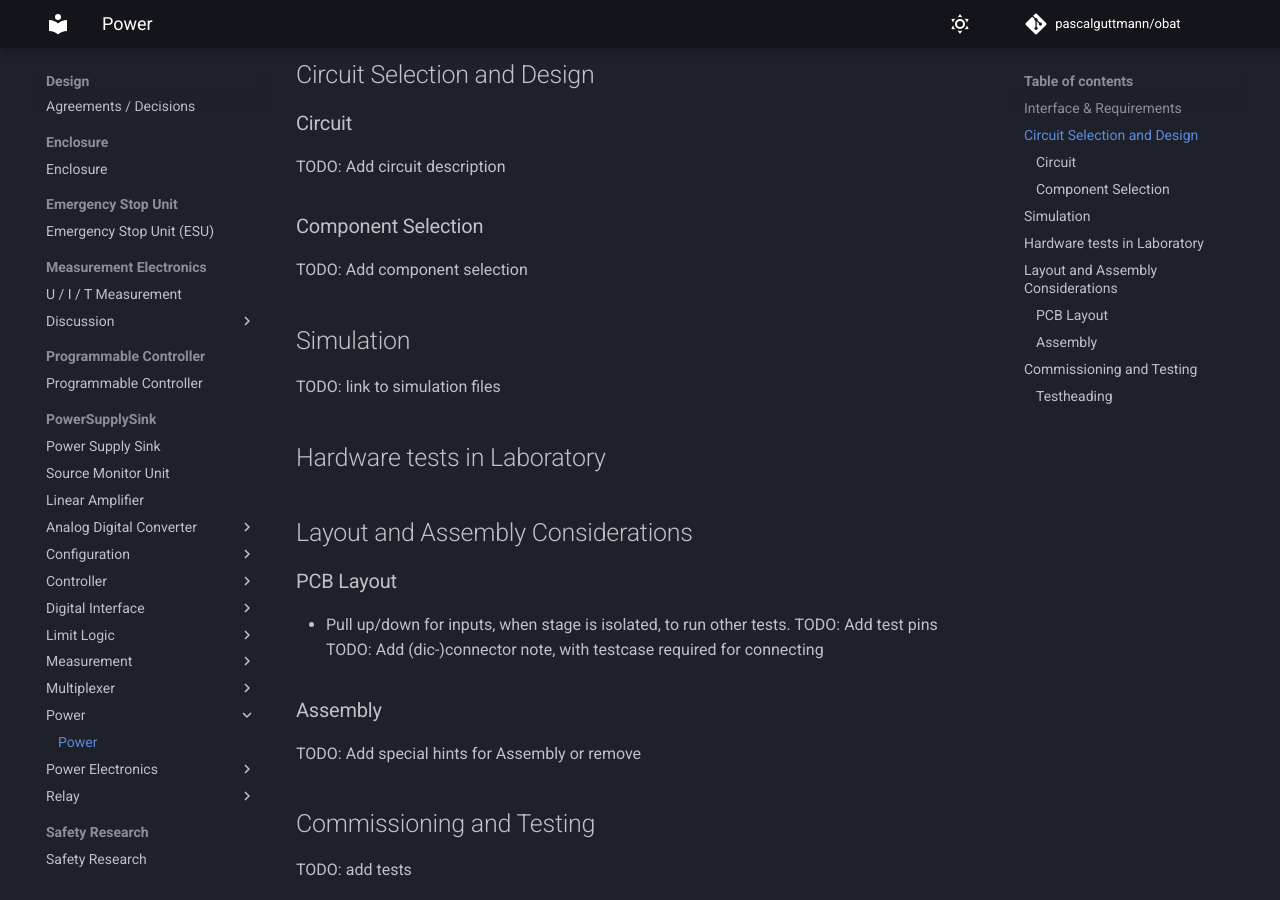
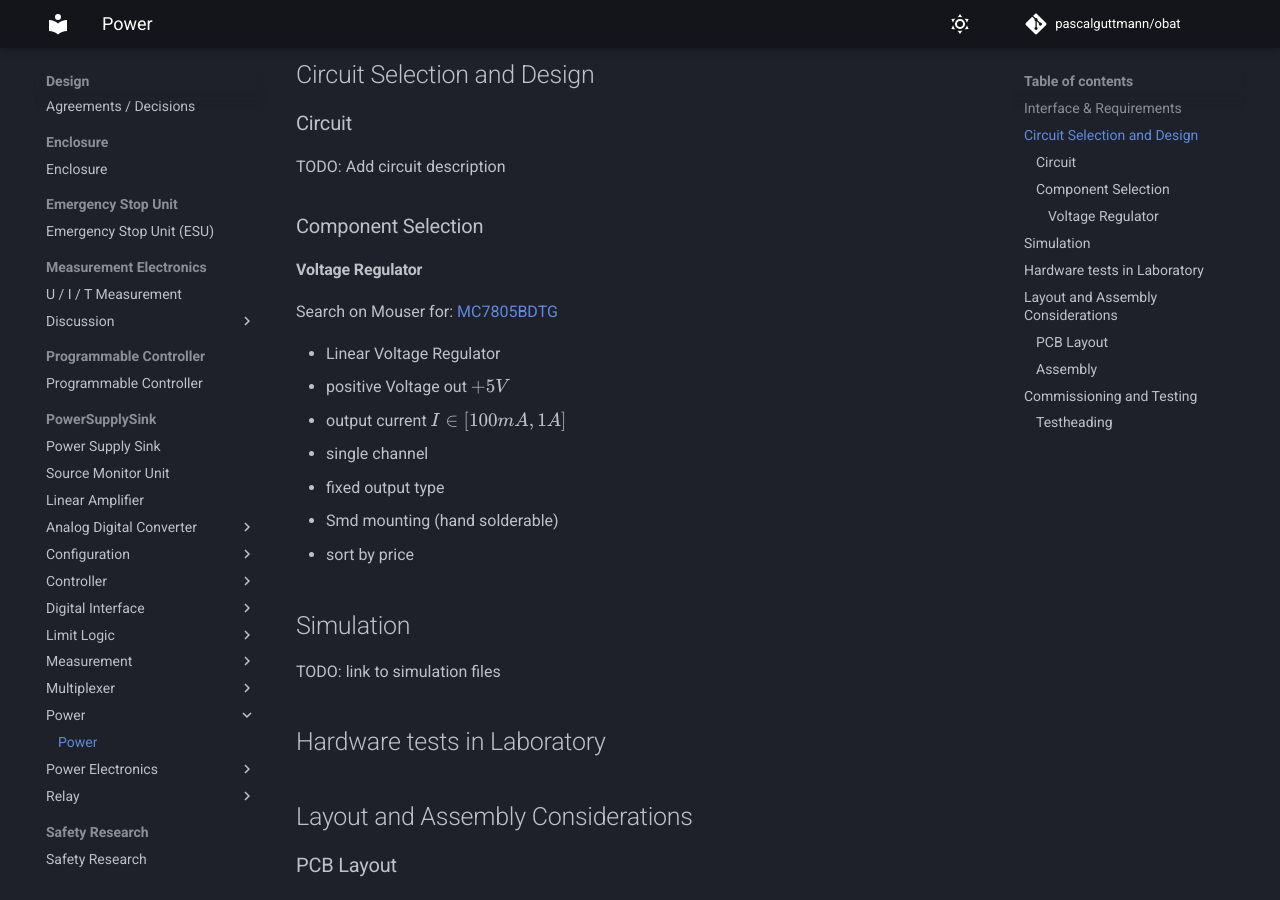
Before and after one commit to pascalguttmann/obat, an MkDocs documentation site: the page built from docs/design/pss/power/power.md, in a window 1280 px wide and 900 px high, scrolled down 713 px. Built offline with MkDocs 1.6.1 and Material for MkDocs 9.7.7, drawn with Linux system fonts in a browser that asks for light colours; comment, search, counter and statistics services are not loaded.

Commit message:
add power component selection

```diff
--- a/docs/design/pss/power/power.md
+++ b/docs/design/pss/power/power.md
@@ -28,7 +28,17 @@ TODO: Add circuit description
 
 ### Component Selection
 
-TODO: Add component selection
+#### Voltage Regulator
+
+Search on Mouser for: [MC7805BDTG](https://mou.sr/4eRkZ1s)
+
+- Linear Voltage Regulator
+- positive Voltage out $+5V$
+- output current $I \in [100mA, 1A]$
+- single channel
+- fixed output type
+- Smd mounting (hand solderable)
+- sort by price
 
 ## Simulation
 
```
